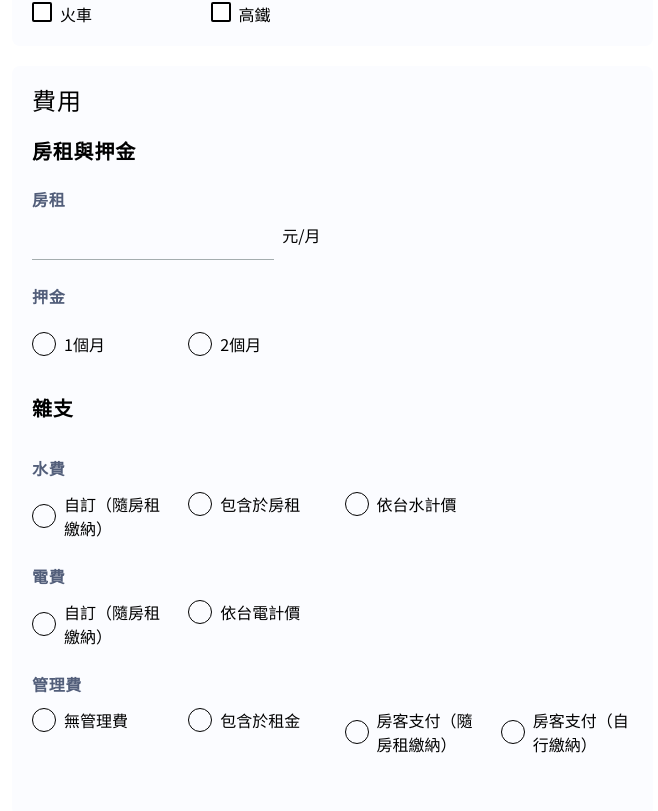
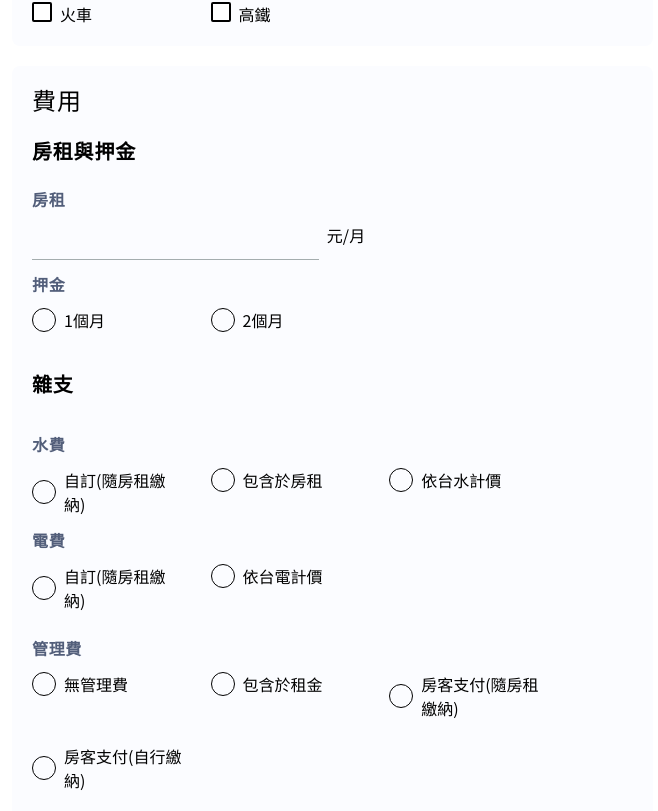
Before and after one commit to Eshiunm/Rocket_HowOh, a React (Vite) app: page /landlord/publish in a window 1280 px wide. Shown: the part 1689-2500 px from the top of the page, without its empty margins (70-728 px from the left). Built offline with nearby package versions, Linux system fonts and the light colour scheme; a web font is replaced by a local one.

Commit message:
style: modify HouseDatas page different expenses style

```diff
--- a/src/components/landLordManagement/HouseDatas.tsx
+++ b/src/components/landLordManagement/HouseDatas.tsx
@@ -276,18 +276,30 @@ export default function HouseDatas({houseDatas}: {houseDatas: houseDatasType}) {
       </section>
       <section className="bg-Landlord-99 p-5 rounded-lg mb-5">
         <h3 className="add-new-title">費用</h3>
-        <div className="layout-grid mb-10">
-          <h4 className="col-span-12 text-sans-b-h6">房租與押金</h4>
-          <div className="col-span-6">
-            <h5 className="col-span-12 text-sans-b-body1 text-Landlord-40">房租</h5>
+        <div className={`layout-grid gap-y-3 mb-10 ${
+            gridSpanWide ? "grid-cols-12" : "grid-cols-7"
+        }`}>
+          <h4 className={`text-sans-b-h6 mb-3 ${
+            gridSpanWide ? "col-span-12" : "col-span-7"
+          }`}>房租與押金</h4>
+          <div className={`${
+            gridSpanWide ? "col-span-6" : "col-span-4"
+          }`}>
+            <h5 className="text-sans-b-body1 text-Landlord-40">房租</h5>
             <div className="flex items-center gap-2">
               <p className="confirm-data flex-1">{ expenses.rent || "\u00A0" }</p>
               <span className="shrink-0">元/月</span>
             </div>
           </div>
-          <h5 className="col-span-12 text-sans-b-body1 text-Landlord-40">押金</h5>
-          <fieldset className="col-span-12 layout-grid">
-            <label htmlFor="oneMonth" className="col-span-3 flex items-center gap-2">
+          <h5 className={`text-sans-b-body1 text-Landlord-40 ${
+            gridSpanWide ? "col-span-12" : "col-span-7"
+          }`}>押金</h5>
+          <fieldset className={`layout-grid ${
+            gridSpanWide ? "col-span-12 grid-cols-12" : "col-span-7 grid-cols-7"
+          }`}>
+            <label htmlFor="oneMonth" className={`flex items-center gap-2 ${
+              gridSpanWide ? "col-span-3" : "col-span-2"
+            }`}>
               <input
                 disabled
                 type="radio"
@@ -298,7 +310,9 @@ export default function HouseDatas({houseDatas}: {houseDatas: houseDatasType}) {
               />
               <span>1個月</span>
             </label>
-            <label htmlFor="twoMonth" className="col-span-3 flex items-center gap-2">
+            <label htmlFor="twoMonth" className={`flex items-center gap-2 ${
+              gridSpanWide ? "col-span-3" : "col-span-2"
+            }`}>
               <input
                 disabled
                 type="radio"
@@ -311,13 +325,23 @@ export default function HouseDatas({houseDatas}: {houseDatas: houseDatasType}) {
             </label>
           </fieldset>
         </div>
-        <div className="layout-grid gap-y-3 mb-10">
-          <h4 className="col-span-12 text-sans-b-h6 mb-6">雜支</h4>
-          <h5 className="col-span-12 text-sans-b-body1 text-Landlord-40">水費</h5>
-          <fieldset className="col-span-12 layout-grid">
+        <div className={`layout-grid gap-y-3 mb-10 ${
+            gridSpanWide ? "grid-cols-12" : "grid-cols-7"
+        }`}>
+          <h4 className={`text-sans-b-h6 mb-6 ${
+            gridSpanWide ? "col-span-12" : "col-span-7"
+          }`}>雜支</h4>
+          <h5 className={`text-sans-b-body1 text-Landlord-40 ${
+            gridSpanWide ? "col-span-12" : "col-span-7"
+          }`}>水費</h5>
+          <fieldset className={`layout-grid ${
+            gridSpanWide ? "col-span-12 grid-cols-12" : "col-span-7 grid-cols-7"
+          }`}>
             {
               waterBill.map(({id, title, value}) => (
-                <label key={id} className="col-span-3">
+                <label key={id} className={`${
+                  gridSpanWide ? "col-span-3" : "col-span-2"
+                }`}>
                   <div className="flex items-center gap-2">
                     <input
                       disabled
@@ -340,11 +364,17 @@ export default function HouseDatas({houseDatas}: {houseDatas: houseDatasType}) {
               ))
             }
           </fieldset>
-          <h5 className="col-span-12 text-sans-b-body1 text-Landlord-40 mt-3">電費</h5>
-          <fieldset className="col-span-12 layout-grid">
+          <h5 className={`text-sans-b-body1 text-Landlord-40 ${
+            gridSpanWide ? "col-span-12" : "col-span-7"
+          }`}>電費</h5>
+          <fieldset className={`layout-grid ${
+            gridSpanWide ? "col-span-12 grid-cols-12" : "col-span-7 grid-cols-7"
+          }`}>
             {
               electricBill.map(({id, title, value}) => (
-                <label key={id} className="col-span-3">
+                <label key={id} className={`${
+                  gridSpanWide ? "col-span-3" : "col-span-2"
+                }`}>
                   <div className="flex items-center gap-2">
                     <input
                       disabled
@@ -370,9 +400,15 @@ export default function HouseDatas({houseDatas}: {houseDatas: houseDatasType}) {
           {
             expenses.electricBill === "依台電計價" && (
               <>
-                <h6 className="col-span-12 text-sans-body2 mt-[1px]">繳納方式</h6>
-                <fieldset className="col-span-12 layout-grid">
-                  <label htmlFor="electricInRent" className="col-span-3 flex items-center gap-2">
+                <h6 className={`text-sans-body2 mt-[1px] ${
+                  gridSpanWide ? "col-span-12" : "col-span-7"
+                }`}>繳納方式</h6>
+                <fieldset className={`layout-grid ${
+                  gridSpanWide ? "col-span-12 grid-cols-12" : "col-span-7 grid-cols-7"
+                }`}>
+                  <label htmlFor="electricInRent" className={`flex items-center gap-2 ${
+                    gridSpanWide ? "col-span-3" : "col-span-2"
+                  }`}>
                     <input
                       disabled
                       type="radio"
@@ -383,7 +419,9 @@ export default function HouseDatas({houseDatas}: {houseDatas: houseDatasType}) {
                     />
                     <span className="text-sans-body1">隨房租繳納</span>
                   </label>
-                  <label htmlFor="electricPaySelf" className="col-span-3 flex items-center gap-2">
+                  <label htmlFor="electricPaySelf"className={`flex items-center gap-2 ${
+                    gridSpanWide ? "col-span-3" : "col-span-2"
+                  }`}>
                     <input
                       disabled
                       type="radio"
@@ -398,11 +436,17 @@ export default function HouseDatas({houseDatas}: {houseDatas: houseDatasType}) {
               </>
             )
           }
-          <h5 className="col-span-12 text-sans-b-body1 text-Landlord-40 mt-3">管理費</h5>
-          <fieldset className="col-span-12 layout-grid">
+          <h5 className={`text-sans-b-body1 text-Landlord-40 mt-3 ${
+            gridSpanWide ? "col-span-12" : "col-span-7"
+          }`}>管理費</h5>
+          <fieldset className={`layout-grid ${
+            gridSpanWide ? "col-span-12 grid-cols-12" : "col-span-7 grid-cols-7"
+          }`}>
             {
               managementFee.map(({id, title, value}) => (
-                <label key={id} htmlFor={id} className="col-span-3">
+                <label key={id} htmlFor={id} className={`${
+                  gridSpanWide ? "col-span-3" : "col-span-2"
+                }`}>
                   <div className="flex items-center gap-2">
                     <input
                       disabled
--- a/src/constants/forPay.ts
+++ b/src/constants/forPay.ts
@@ -1,7 +1,7 @@
 const waterBill = [
   {
     id: "customWater",
-    title: "自訂（隨房租繳納）",
+    title: "自訂(隨房租繳納)",
     value: "自訂"
   },
   {
@@ -19,7 +19,7 @@ const waterBill = [
 const electricBill = [
   {
     id: "customElectric",
-    title: "自訂（隨房租繳納）",
+    title: "自訂(隨房租繳納)",
     value: "自訂",
   },
   {
@@ -42,12 +42,12 @@ const managementFee = [
   },
   {
     id: "managementFeePayWithRent",
-    title: "房客支付（隨房租繳納）",
+    title: "房客支付(隨房租繳納)",
     value: "隨房租繳納",
   },
   {
     id: "managementFeePaySelf",
-    title: "房客支付（自行繳納）",
+    title: "房客支付(自行繳納)",
     value: "自行繳納",
   },
 ];
```
